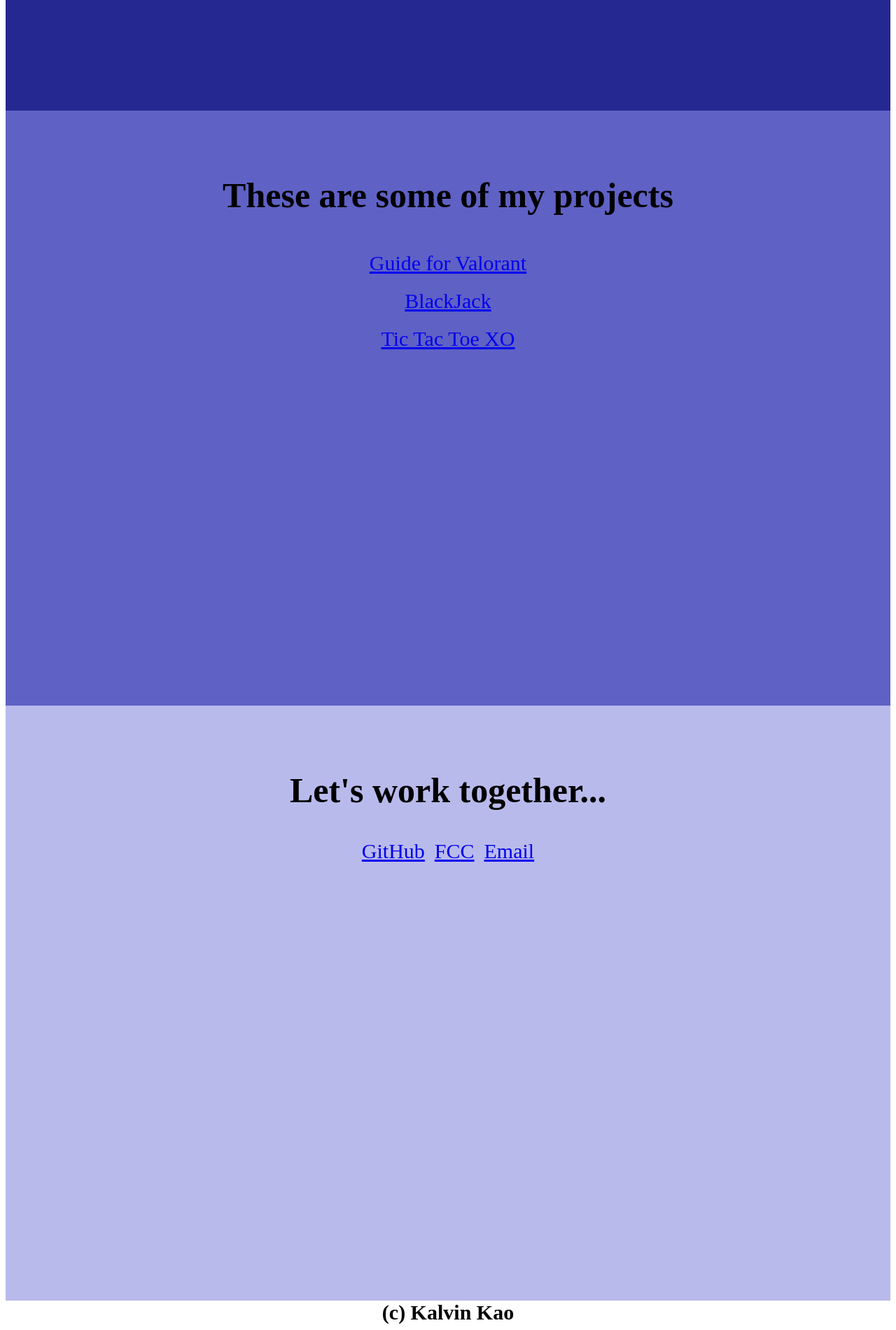
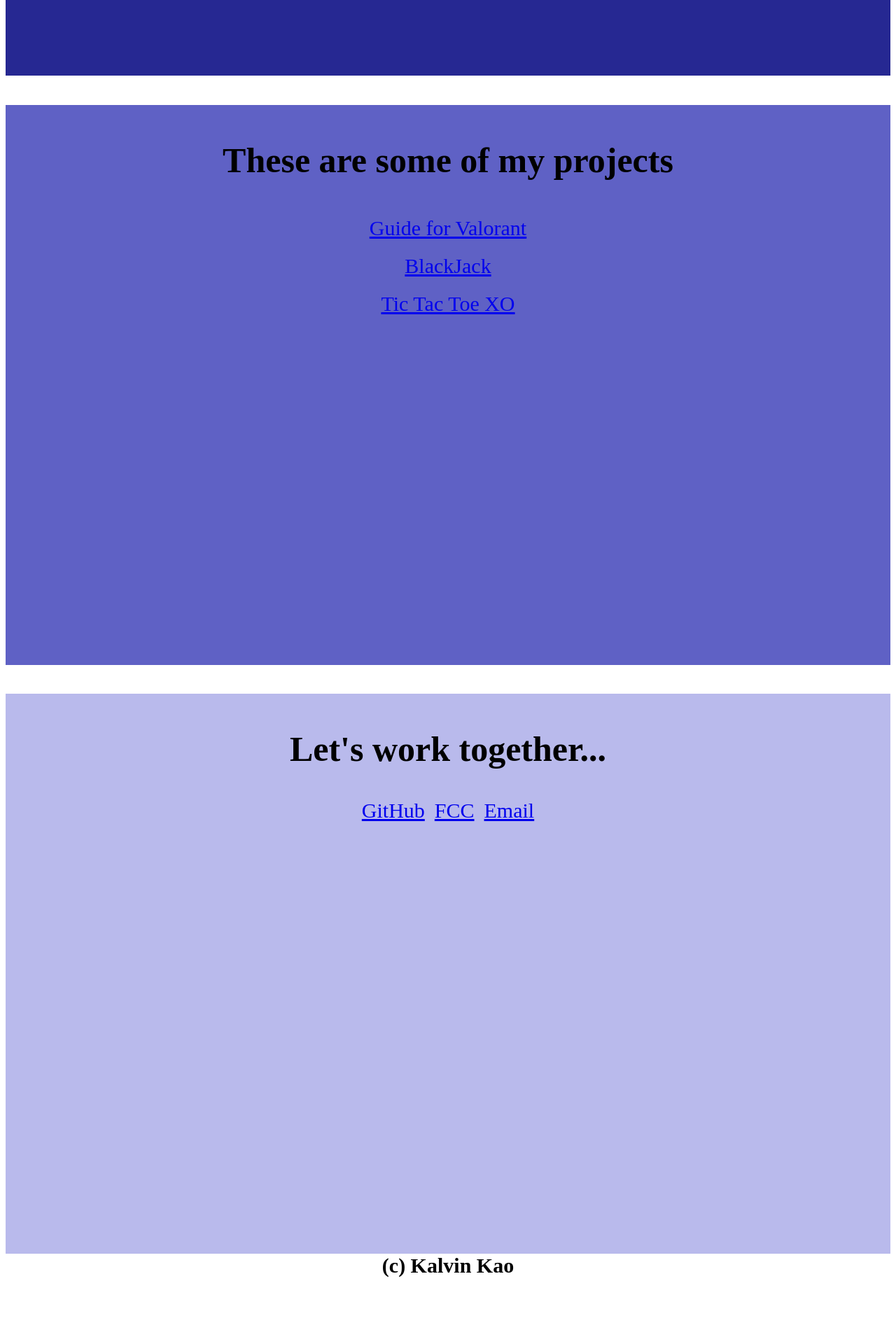
Before and after one commit to kalvink/FreeCodeCamp-Projects, a plain HTML site: page 5 - Personal Portfolio Webpage/index.html in a window 1280 px wide. Shown: the part 700-2600 px from the top of the page at 70% size. After the commit the page ends 2533 px from the top, so only its background shows below. Drawn offline with Linux system fonts and the light colour scheme.

Commit message:
update style css

```diff
--- a/5 - Personal Portfolio Webpage/styles.css
+++ b/5 - Personal Portfolio Webpage/styles.css
@@ -10,6 +10,7 @@
 }
 
 h1 {
+    padding-top: 50px;
     text-align: center;
     font-size: 50px;
 }
@@ -20,7 +21,7 @@ h1 {
 }
 
 #welcome-section {
-    padding-top: 50px;
+    padding-top: 0px;
     margin-top: 0px;
     display: block;
     height: 100vh;
@@ -32,7 +33,7 @@ h1 {
 }
 
 #projects {
-    padding-top: 50px;
+    padding-top: 0px;
     margin-top: 0px;
     display: block;
     height: 100vh;
@@ -46,7 +47,7 @@ h1 {
 }
 
 #profile {
-    padding-top: 50px;
+    padding-top: 0px;
     margin-top: 0px;
     display: block;
     height: 100vh;
```
